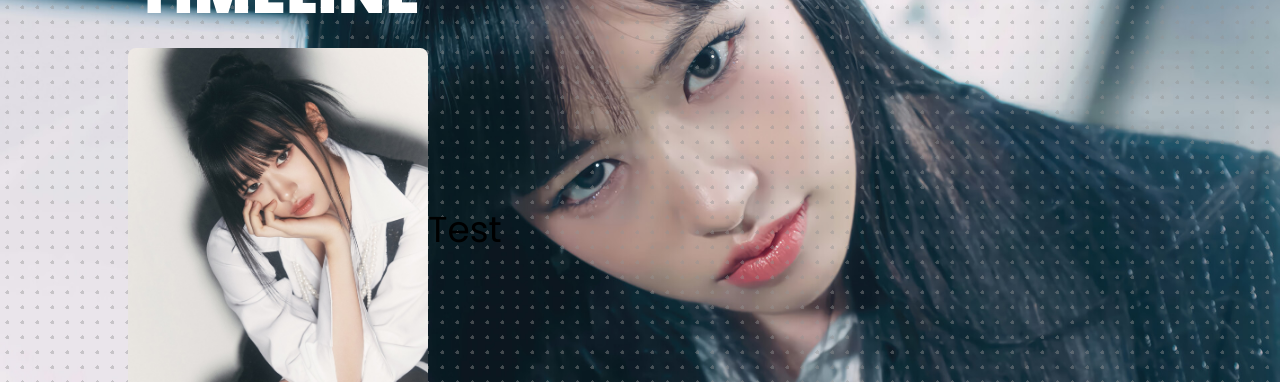
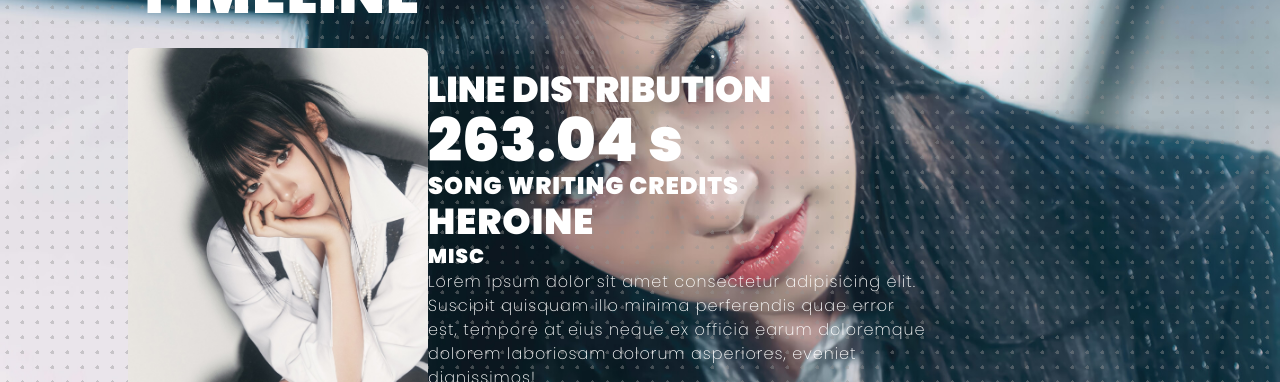
Before and after one commit to jarvin-s/ive--app, a Next.js app: page /yujin in a window 1280 px wide. Shown: the part 570-952 px from the top of the page. Built offline with nearby package versions, Linux system fonts and the light colour scheme.

Commit message:
feat: update timeline components (add line distrubution etc)

```diff
--- a/src/components/Wonyoung/Timeline.tsx
+++ b/src/components/Wonyoung/Timeline.tsx
@@ -7,8 +7,11 @@ const Timeline = () => {
             className='relative flex h-[80vh] items-center justify-end  bg-cover'
             style={{ backgroundImage: "url('/images/wonyoung-timeline.jpg')" }}
         >
-            <div className='z-10'>
-                <h1 className='text-4xl'>Test</h1>
+            <div className='z-10 flex flex-col'>
+                <h1 className='text-4xl font-black uppercase text-white'>
+                    Line distribution
+                </h1>
+                <h1 className='text-6xl font-black text-white'>263.04 s</h1>
             </div>
             <div className='z-10 ml-[10vw] flex flex-col'>
                 <h1 className='mb-[2vw] text-center text-6xl font-black uppercase tracking-wide text-white'>
--- a/src/components/Yujin/Timeline.tsx
+++ b/src/components/Yujin/Timeline.tsx
@@ -28,7 +28,25 @@ const Timeline = () => {
                 </div>
             </div>
             <div className='z-10'>
-                <h1 className='text-4xl'>Test</h1>
+                <h1 className='text-4xl font-black uppercase text-white'>
+                    Line distribution
+                </h1>
+                <h1 className='text-6xl font-black text-white'>263.04 s</h1>
+                <h1 className='text-2xl font-black uppercase tracking-wide text-white'>
+                    Song writing credits
+                </h1>
+                <h1 className='text-4xl font-black uppercase tracking-wide text-white'>
+                    Heroine
+                </h1>
+                <h1 className='text-xl font-black uppercase tracking-wide text-white'>
+                    Misc
+                </h1>
+                <p className='max-w-[500px] font-extralight tracking-wide text-white'>
+                    Lorem ipsum dolor sit amet consectetur adipisicing elit.
+                    Suscipit quisquam illo minima perferendis quae error est,
+                    tempore at eius neque ex officia earum doloremque dolorem
+                    laboriosam dolorum asperiores, eveniet dignissimos!
+                </p>
             </div>
             <div className='dotted absolute left-0 top-0 h-[100%] w-[100%] opacity-40'></div>
         </div>
```
